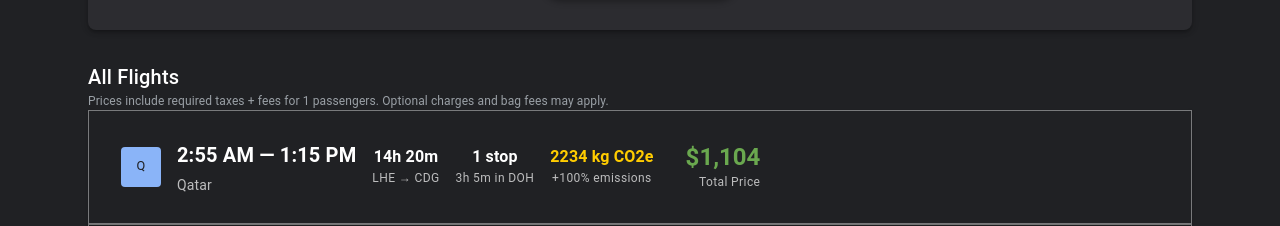
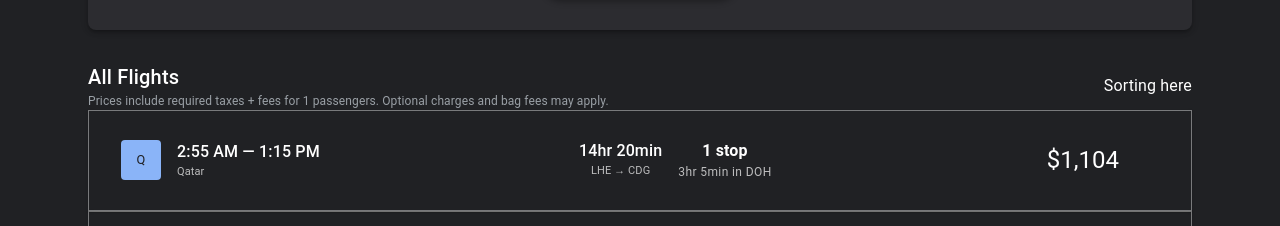
Before and after one commit to alirazahub/GoogleFlights, a React (Vite) app: page / in a window 1280 px wide. Shown: the part 574-800 px from the top of the page. Built offline with nearby package versions, Linux system fonts and the light colour scheme; some icons are missing.

Commit message:
feat: enhance FlightItineraryCard layout with improved time display and add day indicator; update formatDuration utility for consistency

```diff
--- a/src/App.jsx
+++ b/src/App.jsx
@@ -3427,13 +3427,27 @@ const App = () => {
                 ) : (
                   <>
                     <div style={{ mb: 2 }}>
-                      <Typography  fontSize={20} fontWeight={500}>
-                        All Flights
-                      </Typography>
-                      <Typography fontSize={12} fontWeight={400} color="#9aa0a6">
-                        Prices include required taxes + fees for {passengers} passengers.
-                        Optional charges and bag fees may apply.
-                      </Typography>
+                      <Grid
+                        display={"flex"}
+                        justifyContent={"space-between"}
+                        alignItems={"center"}
+                      >
+                        <div>
+                          <Typography fontSize={20} fontWeight={500}>
+                            All Flights
+                          </Typography>
+                          <Typography
+                            fontSize={12}
+                            fontWeight={400}
+                            color="#9aa0a6"
+                          >
+                            Prices include required taxes + fees for{" "}
+                            {passengers} passengers. Optional charges and bag
+                            fees may apply.
+                          </Typography>
+                        </div>
+                        <div>Sorting here</div>
+                      </Grid>
                     </div>
 
                     {flightResults.data?.itineraries?.length > 0 ? (
--- a/src/components/FlightItineraryCard.jsx
+++ b/src/components/FlightItineraryCard.jsx
@@ -17,13 +17,13 @@ import {
 import FlightTakeoffIcon from "@mui/icons-material/FlightTakeoff";
 import FlightLandIcon from "@mui/icons-material/FlightLand";
 import AttachMoneyIcon from "@mui/icons-material/AttachMoney";
-import AccessTimeIcon from "@mui/icons-material/AccessTime";
 import ExpandMoreIcon from "@mui/icons-material/ExpandMore";
 import BedtimeIcon from "@mui/icons-material/Bedtime"; // Icon for overnight
 import dayjs from "dayjs";
 import FlightSegment from "./FlightSegment";
 import LayoverSegment from "./LayoverSegment";
 import { formatDuration, hasOvernight } from "../utils/itineraryUtils";
+import WarningAmberIcon from '@mui/icons-material/WarningAmber';
 
 const renderDetailedItinerary = (itinerary) => {
   const segmentsAndLayovers = [];
@@ -103,6 +103,25 @@ const FlightItineraryCard = ({ itinerary }) => {
   const totalDuration = formatDuration(departureLeg.durationInMinutes);
   const totalStops = departureLeg.stopCount;
   const carrierName = departureLeg.carriers.marketing[0].name.split(" ")[0];
+  const departureTime = dayjs(departureLeg.departure);
+  const arrivalTime = dayjs(departureLeg.arrival);
+  const dayDifference = arrivalTime
+    .startOf("day")
+    .diff(departureTime.startOf("day"), "day");
+  const arrivalTimeDisplay = arrivalTime.format("h:mm A");
+  const departureTimeDisplay = departureTime.format("h:mm A");
+
+  const dayIndicator = dayDifference > 0 ? `+${dayDifference}` : "";
+
+  // Tooltip text for time
+  const timeTooltip = `${departureTime.format(
+    "MMM D, h:mm A"
+  )} - ${arrivalTime.format("MMM D, h:mm A")} ${
+    dayDifference > 0
+      ? `(${dayDifference} day${dayDifference > 1 ? "s" : ""} travel time)`
+      : "(Same day arrival)"
+  }`;
+  // ------------------------------------
 
   // Map operating carriers to get a unique list of names for display
   const operatingCarrierNames = [
@@ -112,14 +131,6 @@ const FlightItineraryCard = ({ itinerary }) => {
   ].join(", ");
 
   const price = itinerary.price?.formatted || "N/A";
-  const emissionSavings = itinerary.eco?.ecoContenderDelta
-    ? Math.round(itinerary.eco.ecoContenderDelta)
-    : 2234;
-  const emissionPercent =
-    emissionSavings > 0
-      ? `+${Math.round((emissionSavings / 2234) * 100)}%`
-      : "+65%";
-
   // Find the first layover city and duration for display in the summary
   const firstLayover = departureLeg.segments.reduce(
     (acc, segment, index, array) => {
@@ -179,9 +190,9 @@ const FlightItineraryCard = ({ itinerary }) => {
         }}
       >
         <Box sx={{ p: 2, width: "100%" }}>
-          <Grid container alignItems="center" spacing={2}>
+          <Grid display={"flex"} justifyContent={'space-between'} alignItems="center" spacing={2}>
             {/* Left Section: Time, Route, Airlines */}
-            <Grid item xs={12} md={5}>
+            <Grid>
               <Box sx={{ display: "flex", alignItems: "center", gap: 2 }}>
                 {/* First Airline Icon (using a placeholder Avatar) */}
                 <Avatar
@@ -198,16 +209,25 @@ const FlightItineraryCard = ({ itinerary }) => {
                 </Avatar>
                 <Box>
                   {/* Time from to */}
-                  <Typography variant="h6" fontWeight={700}>
-                    {dayjs(departureLeg.departure).format("h:mm A")} —{" "}
-                    {dayjs(departureLeg.arrival).format("h:mm A")}
-                  </Typography>
+                  <Tooltip title={timeTooltip} arrow>
+                    <Typography variant="body1" fontWeight={500}>
+                      {departureTimeDisplay} — {arrivalTimeDisplay}
+                      {dayIndicator && (
+                        <Box
+                          component="span"
+                          sx={{
+                            ml: 0.5,
+                            color: "text.secondary",
+                            fontSize: "0.7em",
+                          }}
+                        >
+                          {dayIndicator}
+                        </Box>
+                      )}
+                    </Typography>
+                  </Tooltip>
                   {/* Name of all airlines that are operating */}
-                  <Typography
-                    variant="body2"
-                    color="text.secondary"
-                    sx={{ mt: 0.5 }}
-                  >
+                  <Typography fontSize={11} color="text.secondary">
                     {operatingCarrierNames}
                   </Typography>
                 </Box>
@@ -215,14 +235,14 @@ const FlightItineraryCard = ({ itinerary }) => {
             </Grid>
 
             {/* Middle Section: Total Time, Stops, and CO2 */}
-            <Grid item xs={12} md={5}>
+            <Grid>
               <Grid container spacing={2}>
                 {/* Total Time & Route */}
                 <Grid item xs={4} sx={{ textAlign: "center" }}>
-                  <Typography variant="body1" fontWeight={600}>
+                  <Typography variant="body1" fontWeight={500}>
                     {totalDuration}
                   </Typography>
-                  <Typography variant="caption" color="text.secondary">
+                  <Typography fontSize={11} color="text.secondary">
                     <Tooltip
                       title={`${departureLeg.origin.displayCode}: ${departureLeg.origin.city}, ${departureLeg.origin.country} to ${departureLeg.destination.displayCode}: ${departureLeg.destination.city}, ${departureLeg.destination.country}`}
                     >
@@ -246,9 +266,9 @@ const FlightItineraryCard = ({ itinerary }) => {
                       {totalStops} stop{totalStops !== 1 ? "s" : ""}
                     </Typography>
                     {overnight && (
-                      <BedtimeIcon
+                      <WarningAmberIcon
                         fontSize="small"
-                        sx={{ color: "error.main" }}
+                        sx={{ color: "warning.main" }}
                       />
                     )}
                   </Box>
@@ -269,25 +289,11 @@ const FlightItineraryCard = ({ itinerary }) => {
                     )}
                   </Typography>
                 </Grid>
-
-                {/* CO2 Emissions */}
-                <Grid item xs={4} sx={{ textAlign: "center" }}>
-                  <Typography
-                    variant="body1"
-                    fontWeight={600}
-                    color="warning.main"
-                  >
-                    {emissionSavings} kg CO2e
-                  </Typography>
-                  <Typography variant="caption" color="text.secondary">
-                    {emissionPercent} emissions
-                  </Typography>
-                </Grid>
               </Grid>
             </Grid>
 
             {/* Right Section: Price */}
-            <Grid item xs={12} md={2}>
+            <Grid>
               <Box
                 sx={{
                   textAlign: { xs: "left", md: "right" },
@@ -299,135 +305,12 @@ const FlightItineraryCard = ({ itinerary }) => {
                   pl: { md: 2 },
                 }}
               >
-                <Typography variant="h5" color="success.main" fontWeight={700}>
+                <Typography variant="h5" fontWeight={400}>
                   {price}
-                </Typography>
-                <Typography variant="caption" color="text.secondary">
-                  Total Price
                 </Typography>
               </Box>
             </Grid>
           </Grid>
-
-          {/* This section contains the original chip-based design, keeping it for reference/fallback */}
-          {/* <Grid container alignItems="center" spacing={3} sx={{ mt: 1 }}>
-            <Grid item xs={12} md={7}>
-              <Box sx={{ display: "flex", alignItems: "center", gap: 2 }}>
-                <Box sx={{ flex: 1 }}>
-                  <Typography variant="h6" fontWeight={700}>
-                    {dayjs(departureLeg.departure).format("h:mm A")} —{" "}
-                    {dayjs(departureLeg.arrival).format("h:mm A")}
-                  </Typography>
-                  <Typography
-                    variant="body2"
-                    color="text.secondary"
-                    sx={{ mb: 1 }}
-                  >
-                    {departureLeg.origin.city} → {departureLeg.destination.city}
-                  </Typography>
-                  <Box
-                    sx={{
-                      mt: 0.5,
-                      display: "flex",
-                      gap: 1,
-                      flexWrap: "wrap",
-                      alignItems: "center",
-                    }}
-                  >
-                    <Chip
-                      label={totalDuration}
-                      size="small"
-                      sx={{
-                        bgcolor: "rgba(255,255,255,0.06)",
-                        color: "text.primary",
-                        fontWeight: 500,
-                      }}
-                    />
-                    <Chip
-                      label={`${totalStops} stop${totalStops !== 1 ? "s" : ""}`}
-                      size="small"
-                      sx={{
-                        bgcolor: "rgba(255,255,255,0.06)",
-                        color: "text.primary",
-                        fontWeight: 600,
-                      }}
-                    />
-                    {hasOvernight(itinerary) && (
-                      <Chip
-                        size="small"
-                        label="Overnight"
-                        sx={{
-                          ml: 0.5,
-                          height: 24,
-                          bgcolor: "rgba(200,1,2,10)",
-                          color: "text.error",
-                          fontWeight: 700,
-                        }}
-                      />
-                    )}
-                    {itinerary.tags &&
-                      itinerary.tags.map((tag, index) => (
-                        <Chip
-                          key={index}
-                          label={tag.replace(/_/g, " ")}
-                          size="small"
-                          sx={{
-                            bgcolor: "rgba(255,255,255,0.04)",
-                            color: "text.primary",
-                            fontWeight: 500,
-                          }}
-                        />
-                      ))}
-                  </Box>
-                </Box>
-              </Box>
-            </Grid>
-
-            <Grid item xs={8} md={3}>
-              <Box
-                sx={{
-                  textAlign: { xs: "left", md: "center" },
-                  borderLeft: { md: "1px solid rgba(255,255,255,0.1)" },
-                  pl: { md: 3 },
-                }}
-              >
-                <Typography
-                  variant="subtitle2"
-                  color="warning.main"
-                  fontWeight={600}
-                >
-                  {emissionSavings} kg CO2e
-                </Typography>
-                <Typography variant="caption" color="text.secondary">
-                  {emissionPercent} vs avg
-                </Typography>
-              </Box>
-            </Grid>
-
-            <Grid item xs={4} md={2}>
-              <Box
-                sx={{
-                  display: "flex",
-                  justifyContent: { xs: "flex-end", md: "flex-end" },
-                  alignItems: "center",
-                  gap: 2,
-                }}
-              >
-                <Box sx={{ textAlign: "right" }}>
-                  <Typography
-                    variant="h5"
-                    color="success.main"
-                    fontWeight={700}
-                  >
-                    {price}
-                  </Typography>
-                  <Typography variant="caption" color="text.secondary">
-                    Total
-                  </Typography>
-                </Box>
-              </Box>
-            </Grid>
-          </Grid> */}
         </Box>
       </AccordionSummary>
 
--- a/src/utils/itineraryUtils.js
+++ b/src/utils/itineraryUtils.js
@@ -4,7 +4,7 @@ export const formatDuration = (minutes) => {
   if (!minutes && minutes !== 0) return "N/A";
   const h = Math.floor(minutes / 60);
   const m = minutes % 60;
-  return `${h}h ${m}m`;
+  return `${h}hr ${m}min`;
 };
 
 export const hasOvernight = (itinerary) => {
```
